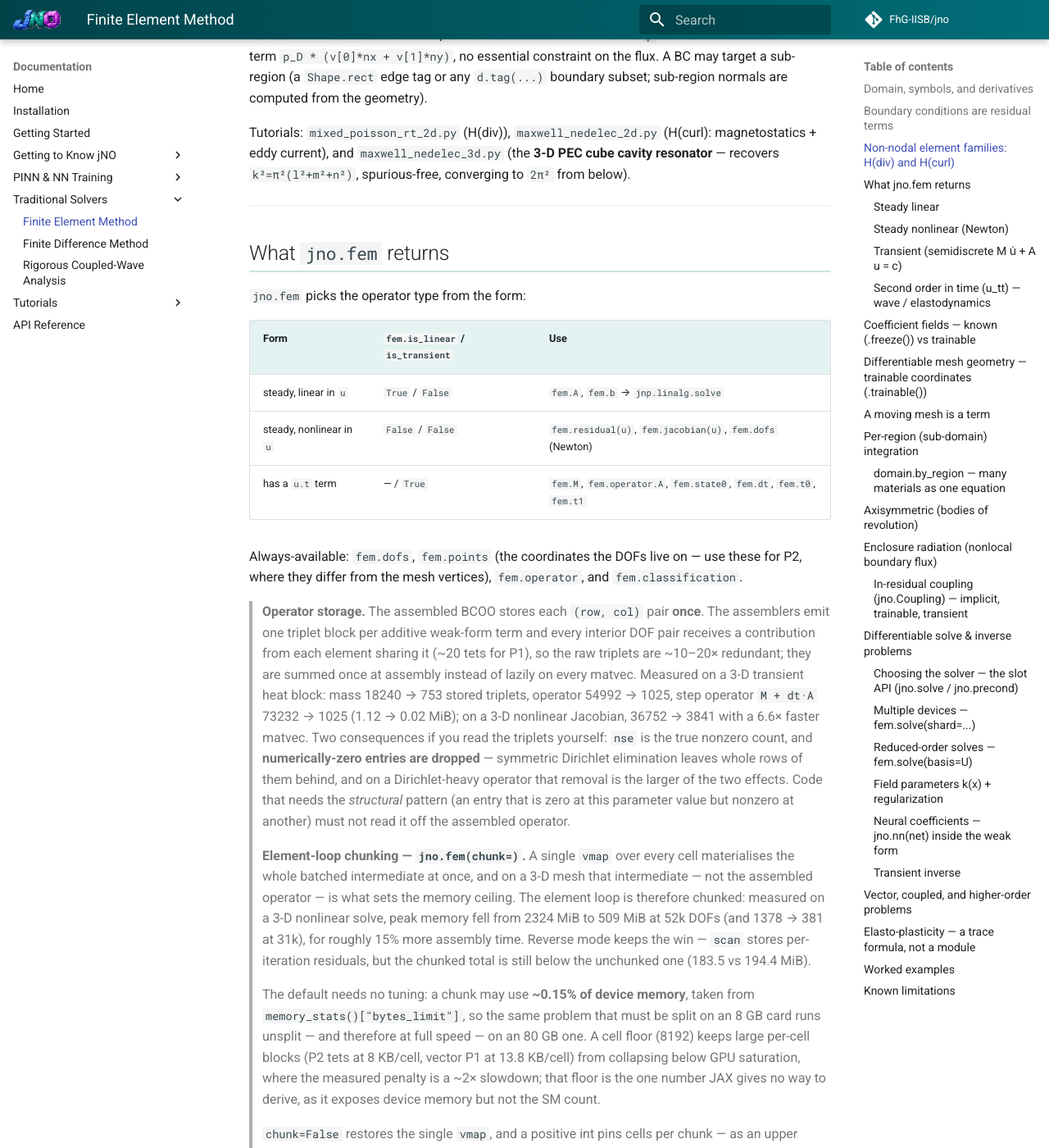
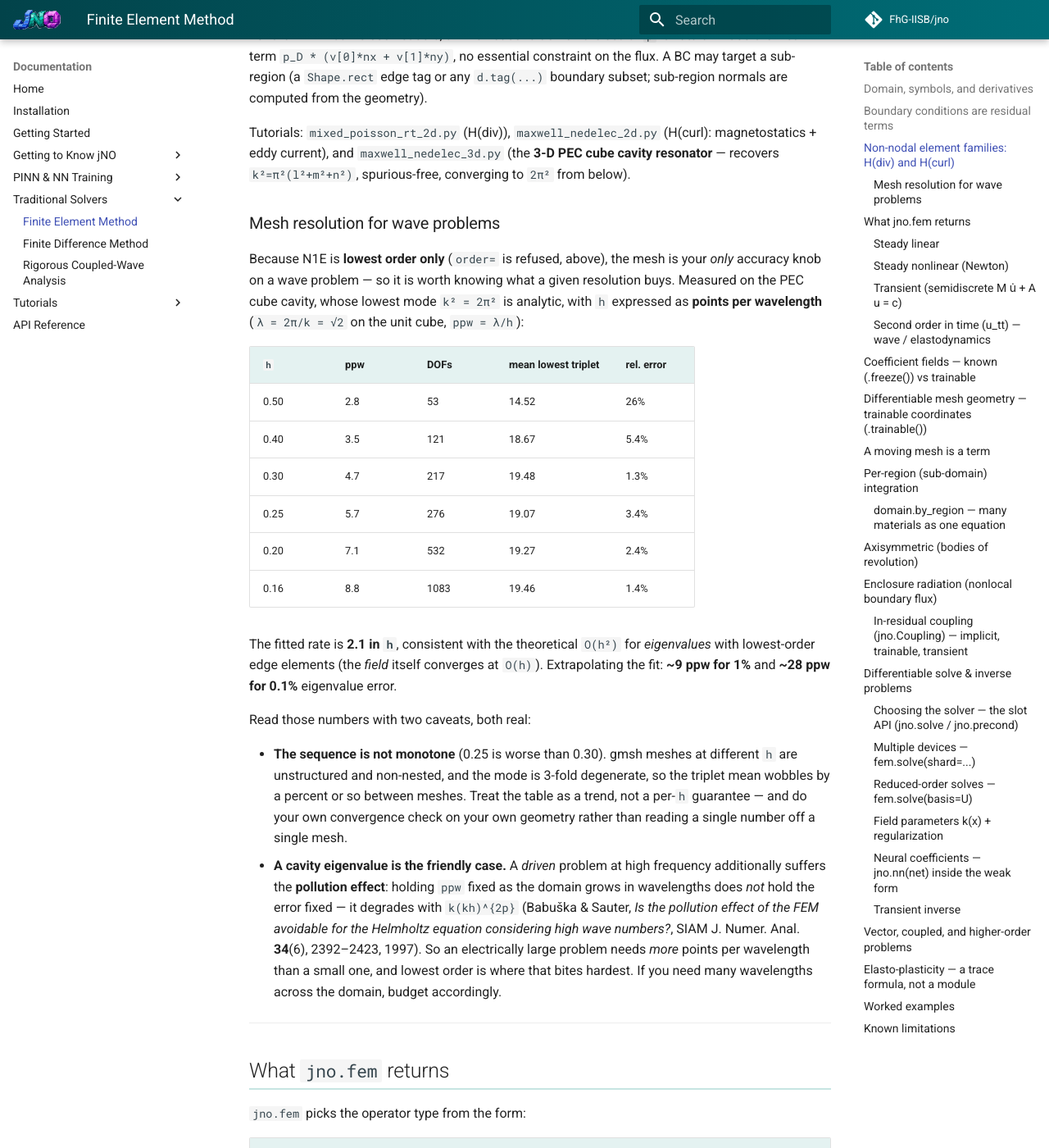
Before and after one commit to FhG-IISB/jNO, an MkDocs documentation site: the page built from docs/fem.md, in a window 1280 px wide and 1400 px high, scrolled down 7349 px. Shown: the whole window at 82% size. Built offline with MkDocs 1.6.1 and Material for MkDocs 9.7.7, drawn with Linux system fonts in a browser that asks for light colours; comment, search, counter and statistics services are not loaded.

Commit message:
docs(fem): measured mesh-resolution guidance for wave problems -- points per wavelength, and the pollution caveat

```diff
--- a/docs/fem.md
+++ b/docs/fem.md
@@ -284,6 +284,40 @@ geometry).
 Tutorials: `mixed_poisson_rt_2d.py` (H(div)), `maxwell_nedelec_2d.py` (H(curl): magnetostatics + eddy
 current), and `maxwell_nedelec_3d.py` (the **3-D PEC cube cavity resonator** — recovers `k²=π²(l²+m²+n²)`,
 spurious-free, converging to `2π²` from below).
+
+### Mesh resolution for wave problems
+
+Because N1E is **lowest order only** (`order=` is refused, above), the mesh is your *only* accuracy
+knob on a wave problem — so it is worth knowing what a given resolution buys. Measured on the PEC cube
+cavity, whose lowest mode `k² = 2π²` is analytic, with `h` expressed as **points per wavelength**
+(`λ = 2π/k = √2` on the unit cube, `ppw = λ/h`):
+
+| `h` | ppw | DOFs | mean lowest triplet | rel. error |
+|-----|-----|------|--------------------|------------|
+| 0.50 | 2.8 | 53 | 14.52 | 26% |
+| 0.40 | 3.5 | 121 | 18.67 | 5.4% |
+| 0.30 | 4.7 | 217 | 19.48 | 1.3% |
+| 0.25 | 5.7 | 276 | 19.07 | 3.4% |
+| 0.20 | 7.1 | 532 | 19.27 | 2.4% |
+| 0.16 | 8.8 | 1083 | 19.46 | 1.4% |
+
+The fitted rate is **2.1 in `h`**, consistent with the theoretical `O(h²)` for *eigenvalues* with
+lowest-order edge elements (the *field* itself converges at `O(h)`). Extrapolating the fit: **~9 ppw for
+1%** and **~28 ppw for 0.1%** eigenvalue error.
+
+Read those numbers with two caveats, both real:
+
+- **The sequence is not monotone** (0.25 is worse than 0.30). gmsh meshes at different `h` are
+  unstructured and non-nested, and the mode is 3-fold degenerate, so the triplet mean wobbles by a
+  percent or so between meshes. Treat the table as a trend, not a per-`h` guarantee — and do your own
+  convergence check on your own geometry rather than reading a single number off a single mesh.
+- **A cavity eigenvalue is the friendly case.** A *driven* problem at high frequency additionally
+  suffers the **pollution effect**: holding `ppw` fixed as the domain grows in wavelengths does *not*
+  hold the error fixed — it degrades with `k(kh)^{2p}` (Babuška & Sauter, *Is the pollution effect of
+  the FEM avoidable for the Helmholtz equation considering high wave numbers?*, SIAM J. Numer. Anal.
+  **34**(6), 2392–2423, 1997). So an electrically large problem needs *more* points per wavelength
+  than a small one, and lowest order is where that bites hardest. If you need many wavelengths across
+  the domain, budget accordingly.
 
 ---
 
```
Also changed, not shown: 1 other file.
